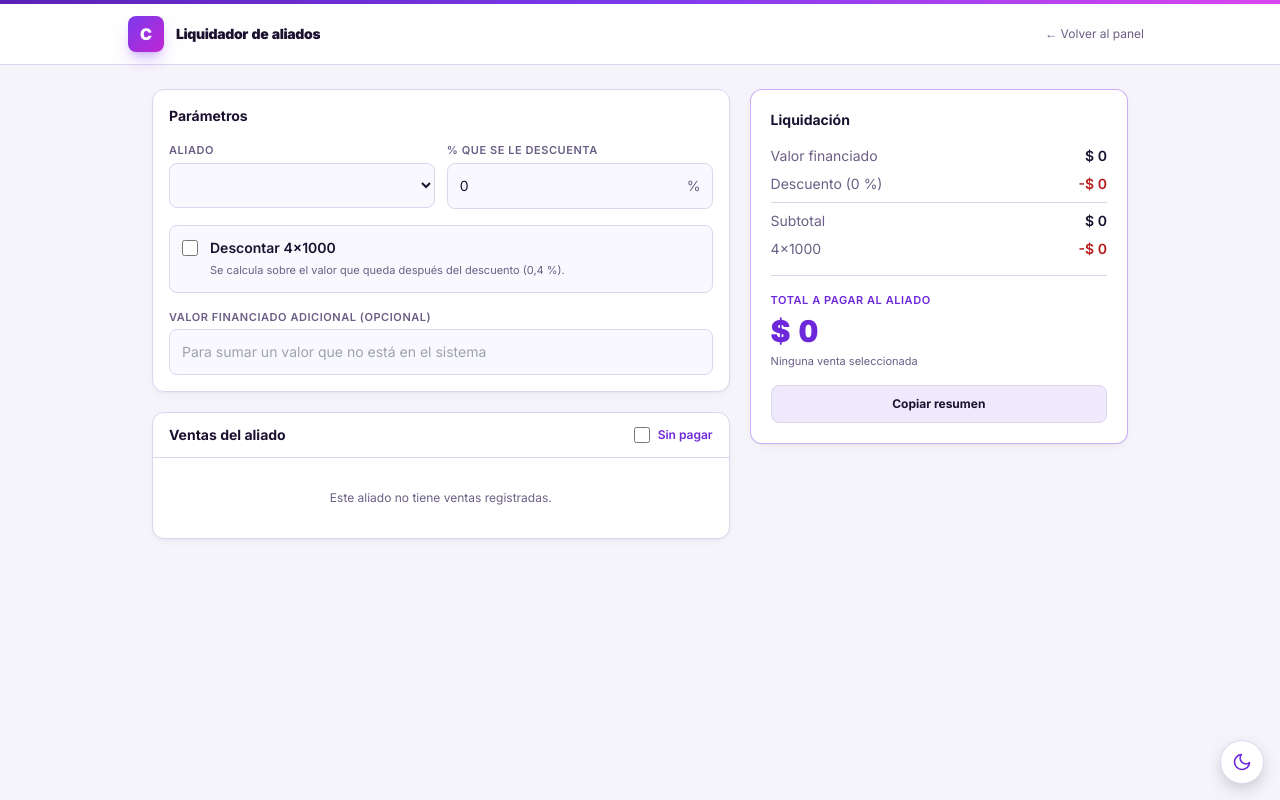
After one commit to EstebanCastillo28/bb_app, a Flask app: page /admin/liquidador in a window 1280 px wide. The commit adds this page. Run offline with Flask 3, Linux system fonts and the light colour scheme; the visitor is signed in with stand-in values (Sample User, id 1); lists and menus that the app fills with data are empty; some libraries are stand-ins or nearby versions.

Commit message:
feat: liquidador de aliados en el panel de admin
- Nueva pantalla /admin/liquidador (solo admin) con boton en el panel
- Calcula el pago al aliado: valor financiado - % configurable - 4x1000 opcional
- Seleccion de ventas por aliado, valor adicional manual y copiar resumen
- Fix: enlaces Volver ya no se vuelven invisibles al hover en modo claro

Co-Authored-By: Claude Sonnet 5.5 <noreply@anthropic.com>

```diff
--- a/app-ventas/app.py
+++ b/app-ventas/app.py
@@ -617,6 +617,26 @@ def eliminar_usuario(id):
     return redirect(url_for("admin_usuarios"))
 
 
+@app.route("/admin/liquidador")
+def liquidador():
+    """Calculadora para saber cuánto se le paga a un aliado (vendedor) por sus ventas.
+    El cálculo se hace en el navegador; aquí solo se entregan los datos."""
+    if "user_id" not in session or session["role"] != "ADMIN":
+        return redirect(url_for("login"))
+    vendedores = Usuario.query.filter_by(role="VENDEDOR").order_by(Usuario.username).all()
+    ventas = Venta.query.filter(Venta.estado != "NO INGRESO").order_by(Venta.fecha.desc()).all()
+    datos = [{
+        "id": v.id,
+        "aliado": v.usuario_id,
+        "cliente": v.nombre_cliente,
+        "doc": f"{v.tipo_doc} {v.nro_doc}",
+        "fecha": v.fecha.strftime("%d/%m/%Y"),
+        "estado": v.estado,
+        "monto": v.monto_financiado,
+    } for v in ventas]
+    return render_template("liquidador.html", vendedores=vendedores, ventas=datos)
+
+
 @app.route("/admin/pago", methods=["GET", "POST"])
 def registrar_pago():
     if "user_id" not in session or session["role"] != "ADMIN":
--- a/app-ventas/templates/dashboard.html
+++ b/app-ventas/templates/dashboard.html
@@ -32,6 +32,7 @@
       </div>
       <div class="flex gap-2 flex-shrink-0">
         {% if session.role == 'ADMIN' %}
+          <a href="/admin/liquidador" class="bg-cc-purple/10 hover:bg-cc-purple hover:text-white border border-cc-purple/40 text-cc-purplel text-xs font-semibold py-2 px-3 rounded-lg whitespace-nowrap transition">Liquidador</a>
           <a href="/admin/usuarios" class="bg-cc-elevated hover:bg-cc-border text-xs font-semibold py-2 px-3 rounded-lg text-cc-fg whitespace-nowrap border border-cc-border transition">Usuarios</a>
           <a href="/admin/pago"    class="bg-gradient-to-r from-cc-purple to-fuchsia-600 hover:from-cc-purpled hover:to-fuchsia-700 text-xs font-semibold py-2 px-3 rounded-lg text-white whitespace-nowrap shadow shadow-cc-purple/30 transition">+ Pago</a>
         {% else %}
--- a/app-ventas/templates/detalle_pago.html
+++ b/app-ventas/templates/detalle_pago.html
@@ -21,7 +21,7 @@
         {% if session.role == 'ADMIN' %}
         <a href="/pago/{{ pago.id }}/editar" class="text-xs bg-cc-purple/20 border border-cc-purple/40 px-3 py-2 rounded-lg text-cc-purplel hover:bg-cc-purple/30 whitespace-nowrap transition">✏️ Editar</a>
         {% endif %}
-        <a href="/dashboard" class="text-xs bg-cc-elevated border border-cc-border px-3 py-2 rounded-lg text-cc-fg/80 hover:text-white whitespace-nowrap transition">← Volver</a>
+        <a href="/dashboard" class="text-xs bg-cc-elevated border border-cc-border px-3 py-2 rounded-lg text-cc-fg/80 hover:text-cc-fg whitespace-nowrap transition">← Volver</a>
       </div>
     </div>
     <div class="p-4 sm:p-6 space-y-4">
--- a/app-ventas/templates/detalle_venta.html
+++ b/app-ventas/templates/detalle_venta.html
@@ -18,7 +18,7 @@
       </div>
       <div class="flex items-center gap-2 flex-shrink-0">
         <a href="/venta/{{ venta.id }}/editar" class="text-xs bg-cc-purple/20 border border-cc-purple/40 px-3 py-2 rounded-lg text-cc-purplel hover:bg-cc-purple/30 whitespace-nowrap transition">✏️ Editar</a>
-        <a href="/dashboard" class="text-xs bg-cc-elevated border border-cc-border px-3 py-2 rounded-lg text-cc-fg/80 hover:text-white whitespace-nowrap transition">← Volver</a>
+        <a href="/dashboard" class="text-xs bg-cc-elevated border border-cc-border px-3 py-2 rounded-lg text-cc-fg/80 hover:text-cc-fg whitespace-nowrap transition">← Volver</a>
       </div>
     </div>
     <div class="p-4 sm:p-6 space-y-4">
--- a/app-ventas/templates/editar_pago.html
+++ b/app-ventas/templates/editar_pago.html
@@ -15,7 +15,7 @@
           <div class="h-8 w-8 rounded-lg bg-gradient-to-br from-cc-purple to-fuchsia-600 grid place-items-center font-black text-white text-sm">C</div>
           <h2 class="text-sm font-bold text-cc-fg">Editar Pago / Comisión</h2>
         </div>
-        <a href="/pago/{{ pago.id }}" class="text-xs text-cc-muted hover:text-white py-1 px-2 transition">← Volver</a>
+        <a href="/pago/{{ pago.id }}" class="text-xs text-cc-muted hover:text-cc-fg py-1 px-2 transition">← Volver</a>
       </div>
 
       {% with messages = get_flashed_messages() %}
--- a/app-ventas/templates/editar_venta.html
+++ b/app-ventas/templates/editar_venta.html
@@ -12,7 +12,7 @@
       <div class="h-8 w-8 rounded-lg bg-gradient-to-br from-cc-purple to-fuchsia-600 grid place-items-center font-black text-white text-sm">C</div>
       <h2 class="text-sm font-bold text-cc-fg">Editar Venta</h2>
     </div>
-    <a href="/venta/{{ venta.id }}" class="text-xs text-cc-muted hover:text-white py-1 px-2 transition">← Volver</a>
+    <a href="/venta/{{ venta.id }}" class="text-xs text-cc-muted hover:text-cc-fg py-1 px-2 transition">← Volver</a>
   </div>
 
   <div class="max-w-2xl mx-auto px-4 py-5">
--- /dev/null
+++ b/app-ventas/templates/liquidador.html
@@ -0,0 +1,175 @@
+<!DOCTYPE html>
+<html lang="es">
+<head>
+  <meta charset="UTF-8">
+  <meta name="viewport" content="width=device-width, initial-scale=1.0">
+  <title>CELUCAST · Liquidador</title>
+  {% include '_head.html' %}
+</head>
+<body class="bg-cc-bg text-cc-fg min-h-screen flex flex-col">
+  <div class="h-1 bg-gradient-to-r from-cc-purpled via-cc-purple to-fuchsia-500"></div>
+
+  <header class="bg-cc-surface/90 backdrop-blur border-b border-cc-border py-3 px-4 sm:px-8 sticky top-0 z-20">
+    <div class="flex justify-between items-center gap-2 max-w-5xl mx-auto">
+      <div class="flex items-center gap-3 min-w-0">
+        <div class="h-9 w-9 rounded-lg bg-gradient-to-br from-cc-purple to-fuchsia-600 grid place-items-center font-black text-white shadow-lg shadow-cc-purple/30 flex-shrink-0">C</div>
+        <p class="text-sm font-black tracking-tight text-cc-fg truncate">Liquidador de aliados</p>
+      </div>
+      <a href="/dashboard" class="text-xs text-cc-muted hover:text-cc-fg py-2 px-2 transition">← Volver al panel</a>
+    </div>
+  </header>
+
+  <main class="max-w-5xl w-full mx-auto p-4 sm:p-6 grid lg:grid-cols-5 gap-5 flex-grow items-start">
+
+    <!-- Parámetros + ventas -->
+    <section class="lg:col-span-3 space-y-5">
+      <div class="bg-cc-surface border border-cc-border rounded-xl p-4 space-y-4">
+        <h2 class="text-sm font-bold text-cc-fg">Parámetros</h2>
+        <div class="grid sm:grid-cols-2 gap-3">
+          <div>
+            <label for="aliado" class="block text-[11px] font-semibold text-cc-muted uppercase tracking-wider mb-1">Aliado</label>
+            <select id="aliado" class="w-full bg-cc-card border border-cc-border rounded-lg p-3 text-sm text-cc-fg focus:outline-none focus:border-cc-purple">
+              {% for v in vendedores %}<option value="{{ v.id }}">{{ v.username }}</option>{% endfor %}
+            </select>
+          </div>
+          <div>
+            <label for="porcentaje" class="block text-[11px] font-semibold text-cc-muted uppercase tracking-wider mb-1">% que se le descuenta</label>
+            <div class="relative">
+              <input id="porcentaje" type="number" inputmode="decimal" min="0" max="100" step="0.1" value="0"
+                class="w-full bg-cc-card border border-cc-border rounded-lg p-3 pr-9 text-sm text-cc-fg focus:outline-none focus:border-cc-purple">
+              <span class="absolute right-3 top-1/2 -translate-y-1/2 text-sm text-cc-muted" aria-hidden="true">%</span>
+            </div>
+          </div>
+        </div>
+        <label class="flex items-start gap-3 bg-cc-card border border-cc-border rounded-lg p-3 cursor-pointer">
+          <input id="gmf" type="checkbox" class="mt-0.5 h-4 w-4 accent-[rgb(var(--cc-purple))]">
+          <span class="text-sm">
+            <span class="font-semibold text-cc-fg">Descontar 4x1000</span>
+            <span class="block text-[11px] text-cc-muted mt-0.5">Se calcula sobre el valor que queda después del descuento (0,4 %).</span>
+          </span>
+        </label>
+        <div>
+          <label for="manual" class="block text-[11px] font-semibold text-cc-muted uppercase tracking-wider mb-1">Valor financiado adicional (opcional)</label>
+          <input id="manual" type="number" inputmode="decimal" min="0" step="1" placeholder="Para sumar un valor que no está en el sistema"
+            class="w-full bg-cc-card border border-cc-border rounded-lg p-3 text-sm text-cc-fg focus:outline-none focus:border-cc-purple">
+        </div>
+      </div>
+
+      <div class="bg-cc-surface border border-cc-border rounded-xl overflow-hidden">
+        <div class="px-4 py-3 border-b border-cc-border flex items-center justify-between gap-3">
+          <h2 class="text-sm font-bold text-cc-fg">Ventas del aliado <span id="contador" class="text-xs font-medium text-cc-muted"></span></h2>
+          <label class="flex items-center gap-2 text-xs font-semibold text-cc-purplel cursor-pointer">
+            <input id="todas" type="checkbox" class="h-4 w-4 accent-[rgb(var(--cc-purple))]"> Sin pagar
+          </label>
+        </div>
+        <ul id="lista" class="divide-y divide-cc-border"></ul>
+        <p id="vacio" class="hidden text-center py-8 text-xs text-cc-muted">Este aliado no tiene ventas registradas.</p>
+      </div>
+    </section>
+
+    <!-- Resultado -->
+    <aside class="lg:col-span-2 lg:sticky lg:top-20 bg-cc-surface border border-cc-purple/40 rounded-xl p-5 space-y-4" aria-live="polite">
+      <h2 class="text-sm font-bold text-cc-fg">Liquidación</h2>
+      <dl class="space-y-2 text-sm">
+        <div class="flex justify-between gap-3"><dt class="text-cc-muted">Valor financiado</dt><dd id="rFinanciado" class="font-semibold text-cc-fg">$0</dd></div>
+        <div class="flex justify-between gap-3"><dt class="text-cc-muted">Descuento (<span id="rPct">0</span> %)</dt><dd id="rDescuento" class="font-semibold text-red-300">-$0</dd></div>
+        <div class="flex justify-between gap-3 border-t border-cc-border pt-2"><dt class="text-cc-muted">Subtotal</dt><dd id="rSubtotal" class="font-semibold text-cc-fg">$0</dd></div>
+        <div class="flex justify-between gap-3"><dt class="text-cc-muted">4x1000</dt><dd id="rGmf" class="font-semibold text-red-300">-$0</dd></div>
+      </dl>
+      <div class="border-t border-cc-border pt-4">
+        <p class="text-[11px] font-semibold text-cc-purplel uppercase tracking-wider">Total a pagar al aliado</p>
+        <p id="rTotal" class="text-3xl font-black text-cc-purplel mt-1 break-words">$0</p>
+        <p id="rVentas" class="text-[11px] text-cc-muted mt-1">Ninguna venta seleccionada</p>
+      </div>
+      <button id="copiar" type="button" class="w-full bg-cc-elevated hover:bg-cc-border border border-cc-border text-cc-fg text-xs font-bold py-2.5 rounded-lg transition">Copiar resumen</button>
+    </aside>
+  </main>
+
+  <script>
+    const VENTAS = {{ ventas|tojson }};
+    const $ = id => document.getElementById(id);
+    const pesos = n => new Intl.NumberFormat('es-CO', { style: 'currency', currency: 'COP', maximumFractionDigits: 0 }).format(n);
+    const COLOR = { 'PENDIENTE': 'amber', 'REVISADO': 'emerald', 'VENTA PAGA': 'fuchsia', 'PROBLEMA DOCUMENTACION': 'orange' };
+    const seleccion = new Set();
+
+    try { const g = localStorage.getItem('cc-liq-pct'); if (g !== null) $('porcentaje').value = g; } catch (e) {}
+
+    function ventasDelAliado() { return VENTAS.filter(v => String(v.aliado) === $('aliado').value); }
+
+    function pintarLista() {
+      const lista = $('lista'); lista.innerHTML = '';
+      const vs = ventasDelAliado();
+      $('vacio').classList.toggle('hidden', vs.length > 0);
+      $('contador').textContent = vs.length ? '· ' + vs.length : '';
+      vs.forEach(v => {
+        const c = COLOR[v.estado] || 'red';
+        const li = document.createElement('li');
+        li.innerHTML = '<label class="flex items-center gap-3 px-4 py-3 cursor-pointer hover:bg-cc-card/60 transition">' +
+          '<input type="checkbox" class="h-4 w-4 flex-shrink-0 accent-[rgb(var(--cc-purple))]" data-id="' + v.id + '"' + (seleccion.has(v.id) ? ' checked' : '') + '>' +
+          '<span class="min-w-0 flex-1"><span class="block text-sm font-semibold text-cc-fg truncate"></span>' +
+          '<span class="block text-[11px] text-cc-muted"></span></span>' +
+          '<span class="text-right flex-shrink-0"><span class="block text-sm font-bold text-cc-purplel"></span>' +
+          '<span class="inline-block mt-0.5 px-2 py-0.5 rounded-full text-[10px] font-semibold border bg-' + c + '-500/10 text-' + c + '-300 border-' + c + '-500/30"></span></span></label>';
+        li.querySelector('.truncate').textContent = v.cliente;
+        li.querySelector('.text-cc-muted').textContent = v.doc + ' · ' + v.fecha;
+        li.querySelector('.text-cc-purplel').textContent = pesos(v.monto);
+        li.querySelector('.rounded-full').textContent = v.estado;
+        lista.appendChild(li);
+      });
+      $('todas').checked = false;
+    }
+
+    function calcular() {
+      const pct = Math.min(Math.max(parseFloat($('porcentaje').value) || 0, 0), 100);
+      const manual = Math.max(parseFloat($('manual').value) || 0, 0);
+      const elegidas = VENTAS.filter(v => seleccion.has(v.id) && String(v.aliado) === $('aliado').value);
+      const financiado = elegidas.reduce((s, v) => s + v.monto, 0) + manual;
+      const descuento = financiado * pct / 100;
+      const subtotal = financiado - descuento;
+      const gmf = $('gmf').checked ? subtotal * 0.004 : 0;
+      const total = subtotal - gmf;
+      $('rFinanciado').textContent = pesos(financiado);
+      $('rPct').textContent = String(pct).replace('.', ',');
+      $('rDescuento').textContent = '-' + pesos(descuento);
+      $('rSubtotal').textContent = pesos(subtotal);
+      $('rGmf').textContent = '-' + pesos(gmf);
+      $('rTotal').textContent = pesos(total);
+      const n = elegidas.length + (manual ? 1 : 0);
+      $('rVentas').textContent = n ? n + (n === 1 ? ' venta incluida' : ' ventas incluidas') : 'Ninguna venta seleccionada';
+      return { pct, financiado, descuento, subtotal, gmf, total, n };
+    }
+
+    $('lista').addEventListener('change', e => {
+      const id = Number(e.target.dataset.id);
+      if (!id) return;
+      e.target.checked ? seleccion.add(id) : seleccion.delete(id);
+      calcular();
+    });
+    $('todas').addEventListener('change', e => {
+      ventasDelAliado().forEach(v => { if (v.estado !== 'VENTA PAGA') e.target.checked ? seleccion.add(v.id) : seleccion.delete(v.id); });
+      $('lista').querySelectorAll('input[data-id]').forEach(i => {
+        const v = VENTAS.find(x => x.id === Number(i.dataset.id));
+        if (v.estado !== 'VENTA PAGA') i.checked = e.target.checked;
+      });
+      calcular();
+    });
+    $('aliado').addEventListener('change', () => { seleccion.clear(); pintarLista(); calcular(); });
+    $('porcentaje').addEventListener('input', () => { try { localStorage.setItem('cc-liq-pct', $('porcentaje').value); } catch (e) {} calcular(); });
+    ['gmf', 'manual'].forEach(id => $(id).addEventListener('input', calcular));
+    $('copiar').addEventListener('click', async () => {
+      const r = calcular();
+      const txt = 'Liquidación ' + $('aliado').selectedOptions[0].text + '\n' +
+        'Valor financiado: ' + pesos(r.financiado) + '\n' +
+        'Descuento ' + r.pct + '%: -' + pesos(r.descuento) + '\n' +
+        (r.gmf ? '4x1000: -' + pesos(r.gmf) + '\n' : '') +
+        'Total a pagar: ' + pesos(r.total);
+      try { await navigator.clipboard.writeText(txt); $('copiar').textContent = 'Copiado'; }
+      catch (e) { $('copiar').textContent = 'No se pudo copiar'; }
+      setTimeout(() => { $('copiar').textContent = 'Copiar resumen'; }, 1800);
+    });
+
+    pintarLista(); calcular();
+  </script>
+  {% include '_theme_toggle.html' %}
+</body>
+</html>
--- a/app-ventas/templates/nueva_venta.html
+++ b/app-ventas/templates/nueva_venta.html
@@ -12,7 +12,7 @@
       <div class="h-8 w-8 rounded-lg bg-gradient-to-br from-cc-purple to-fuchsia-600 grid place-items-center font-black text-white text-sm">C</div>
       <h2 class="text-sm font-bold text-cc-fg">Registro de Venta</h2>
     </div>
-    <a href="/dashboard" class="text-xs text-cc-muted hover:text-white py-1 px-2 transition">← Volver</a>
+    <a href="/dashboard" class="text-xs text-cc-muted hover:text-cc-fg py-1 px-2 transition">← Volver</a>
   </div>
   <div class="max-w-2xl mx-auto px-4 py-5">
     {% with messages = get_flashed_messages() %}
--- a/app-ventas/templates/nuevo_usuario.html
+++ b/app-ventas/templates/nuevo_usuario.html
@@ -15,7 +15,7 @@
           <div class="h-8 w-8 rounded-lg bg-gradient-to-br from-cc-purple to-fuchsia-600 grid place-items-center font-black text-white text-sm">C</div>
           <h2 class="text-sm font-bold text-cc-fg">Crear Nuevo Acceso</h2>
         </div>
-        <a href="/dashboard" class="text-xs text-cc-muted hover:text-white py-1 px-2 transition">← Volver</a>
+        <a href="/dashboard" class="text-xs text-cc-muted hover:text-cc-fg py-1 px-2 transition">← Volver</a>
       </div>
 
       {% with messages = get_flashed_messages() %}
--- a/app-ventas/templates/registrar_pago.html
+++ b/app-ventas/templates/registrar_pago.html
@@ -15,7 +15,7 @@
           <div class="h-8 w-8 rounded-lg bg-gradient-to-br from-cc-purple to-fuchsia-600 grid place-items-center font-black text-white text-sm">C</div>
           <h2 class="text-sm font-bold text-cc-fg">Registro de Pago / Comisión</h2>
         </div>
-        <a href="/dashboard" class="text-xs text-cc-muted hover:text-white py-1 px-2 transition">← Volver</a>
+        <a href="/dashboard" class="text-xs text-cc-muted hover:text-cc-fg py-1 px-2 transition">← Volver</a>
       </div>
 
       {% with messages = get_flashed_messages() %}
--- a/app-ventas/templates/usuarios.html
+++ b/app-ventas/templates/usuarios.html
@@ -18,7 +18,7 @@
           <p class="text-[11px] text-cc-muted">CELUCAST</p>
         </div>
       </div>
-      <a href="/dashboard" class="text-xs bg-cc-elevated border border-cc-border px-3 py-2 rounded-lg text-cc-fg/80 hover:text-white whitespace-nowrap transition">← Panel</a>
+      <a href="/dashboard" class="text-xs bg-cc-elevated border border-cc-border px-3 py-2 rounded-lg text-cc-fg/80 hover:text-cc-fg whitespace-nowrap transition">← Panel</a>
     </div>
   </header>
 
@@ -93,7 +93,7 @@
 
           <!-- Editar (desplegable) -->
           <details class="group">
-            <summary class="cursor-pointer text-xs text-cc-purplel hover:text-white select-none inline-flex items-center gap-1">
+            <summary class="cursor-pointer text-xs text-cc-purplel hover:text-cc-fg select-none inline-flex items-center gap-1">
               ✏️ Editar datos
             </summary>
             <form action="/admin/usuario/{{ u.id }}/editar" method="POST" class="mt-3 grid grid-cols-1 sm:grid-cols-4 gap-3 bg-cc-bg border border-cc-border rounded-lg p-3">
```
